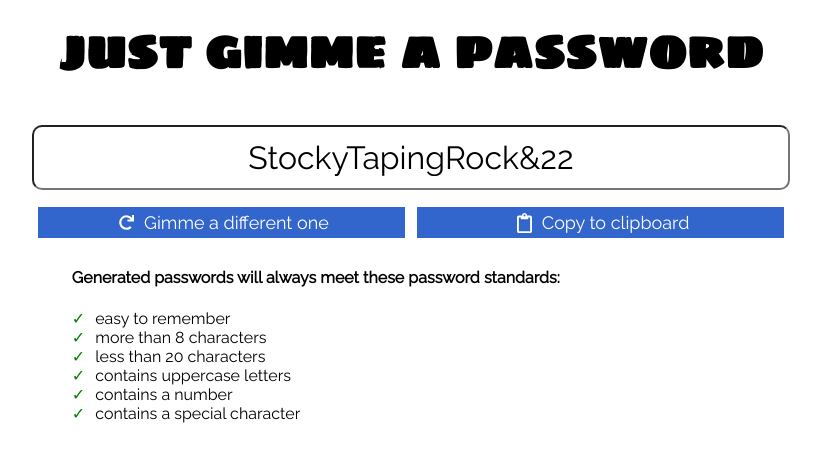
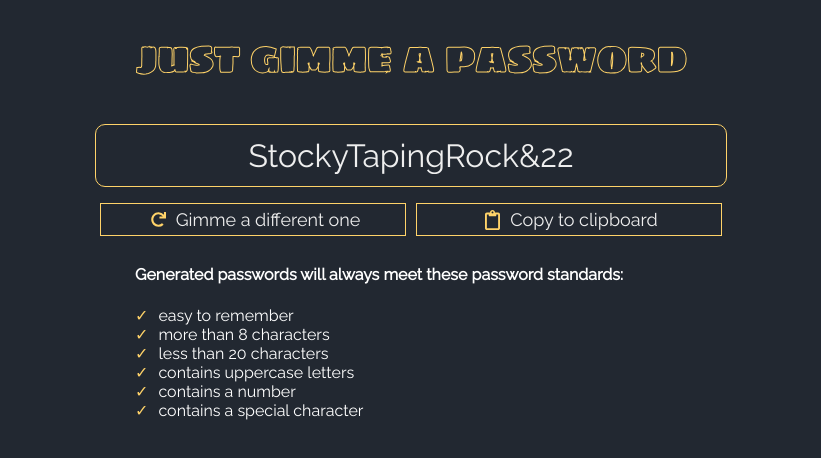
Before and after one commit to drrnyip/justgimmeapassword, a Vue app: page / in a window 1280 px wide. Shown: the top 458 px of the page, without its empty margins (229-1050 px from the left). Built offline with nearby package versions, Linux system fonts and the light colour scheme; what vue-google-adsense would draw is missing.

Commit message:
feat: change to dark theme colors

```diff
--- a/src/App.vue
+++ b/src/App.vue
@@ -1,8 +1,8 @@
 <template>
-<div id="main">
-  <h1 class="title">just gimme a password</h1>
-  <Generator />
-  <Preamble />
+  <div id="main">
+    <h1 class="title">just gimme a password</h1>
+    <Generator />
+    <Preamble />
   </div>
   <Footer />
 </template>
@@ -17,27 +17,34 @@ export default {
   components: {
     Generator,
     Preamble,
-    Footer
+    Footer,
   },
 };
 </script>
 
 <style>
-@import url('https://fonts.googleapis.com/css2?family=Raleway&family=Sigmar+One&display=swap');
+@import url("https://fonts.googleapis.com/css2?family=Raleway&family=Sigmar+One&display=swap");
+
+body {
+  background: #222831;
+}
+
 #main {
-  width: 60%;
+  width: 50%;
   margin: auto;
   text-align: center;
   font-family: "Raleway", sans-serif;
+  color: white;
 }
 
 .title {
-  font-family: 'Sigmar One', cursive;
-  font-size: 4vw;
+  font-family: "Sigmar One", cursive;
+  font-size: 2.5rem;
   text-align: center;
   white-space: nowrap;
-  margin: auto auto 25px;
-  /* width: 100%; */
+  margin: 25px auto 25px;
+  -webkit-text-stroke: 1px #FFD369;
+  color: #222831;
 }
 
 .flex {
@@ -52,7 +59,7 @@ export default {
   }
   .title {
     font-size: 2.5em;
-  white-space: normal;
+    white-space: normal;
   }
   .flex {
     flex-direction: column;
--- a/src/components/Generator.vue
+++ b/src/components/Generator.vue
@@ -62,6 +62,7 @@ export default {
 </script>
 
 <style scoped>
+
 #generator {
   width: 100%;
   padding: 12px 20px;
@@ -72,6 +73,9 @@ export default {
   text-align: center;
   font-size: 2em;
   border-radius: 10px;
+  border: 1px solid #FFD369;
+  background: #222831;
+  color: #EEEEEE;
 }
 
 .btn-icon {
@@ -86,9 +90,9 @@ export default {
   padding: 5px 10px;
   margin: 8px 5px;
   font-family: "Raleway", sans-serif;
-  background: #3366cc;
-  color: white;
-  border: 1px ridge white;
+  background: #222831;
+  color: #EEEEEE;
+  border: 1px ridge #FFD369;
   cursor: pointer;
 }
 
--- a/src/components/Preamble.vue
+++ b/src/components/Preamble.vue
@@ -28,7 +28,7 @@ export default {
 }
 .item:before {
   content: "✓";
-  color: green;
+  color: #FFD369;
   margin-right: 10px;
 }
 </style>
```
Also changed, not shown: src/assets/clipboard.svg, src/assets/redo.svg.
